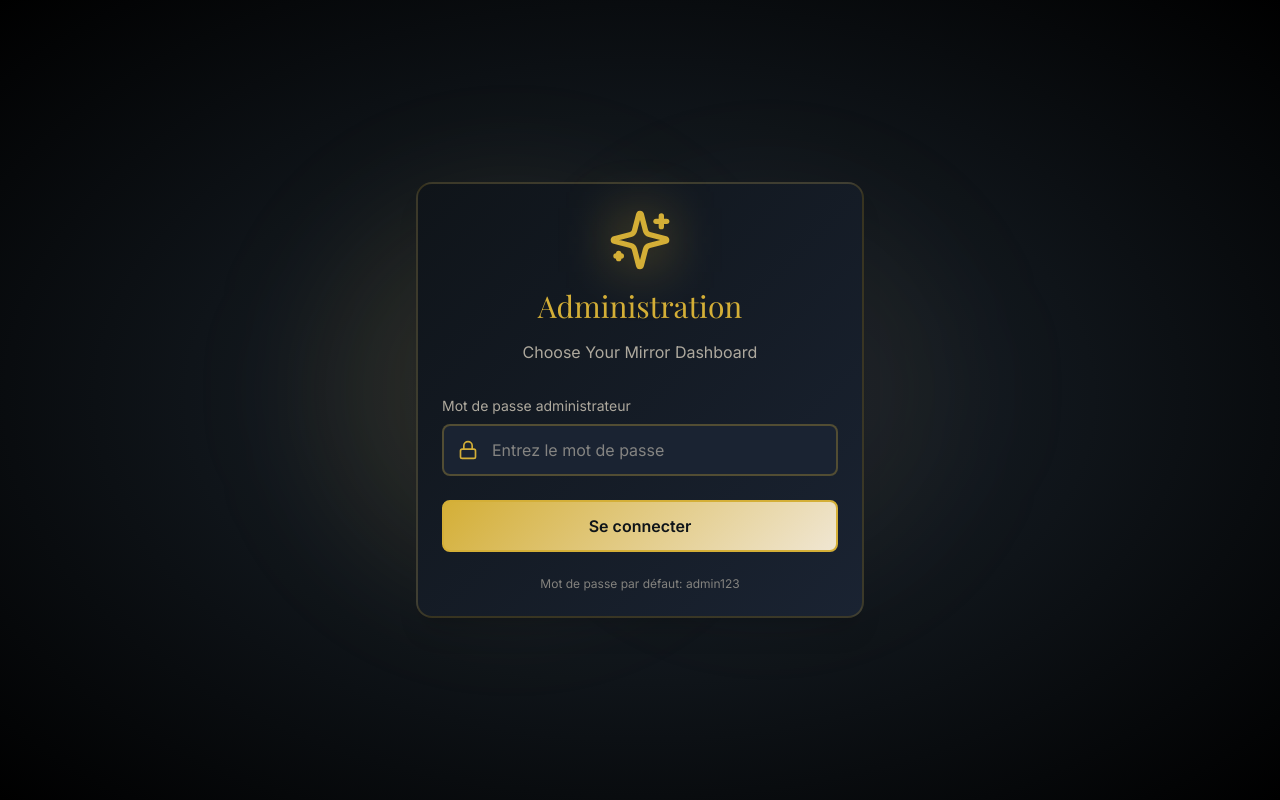
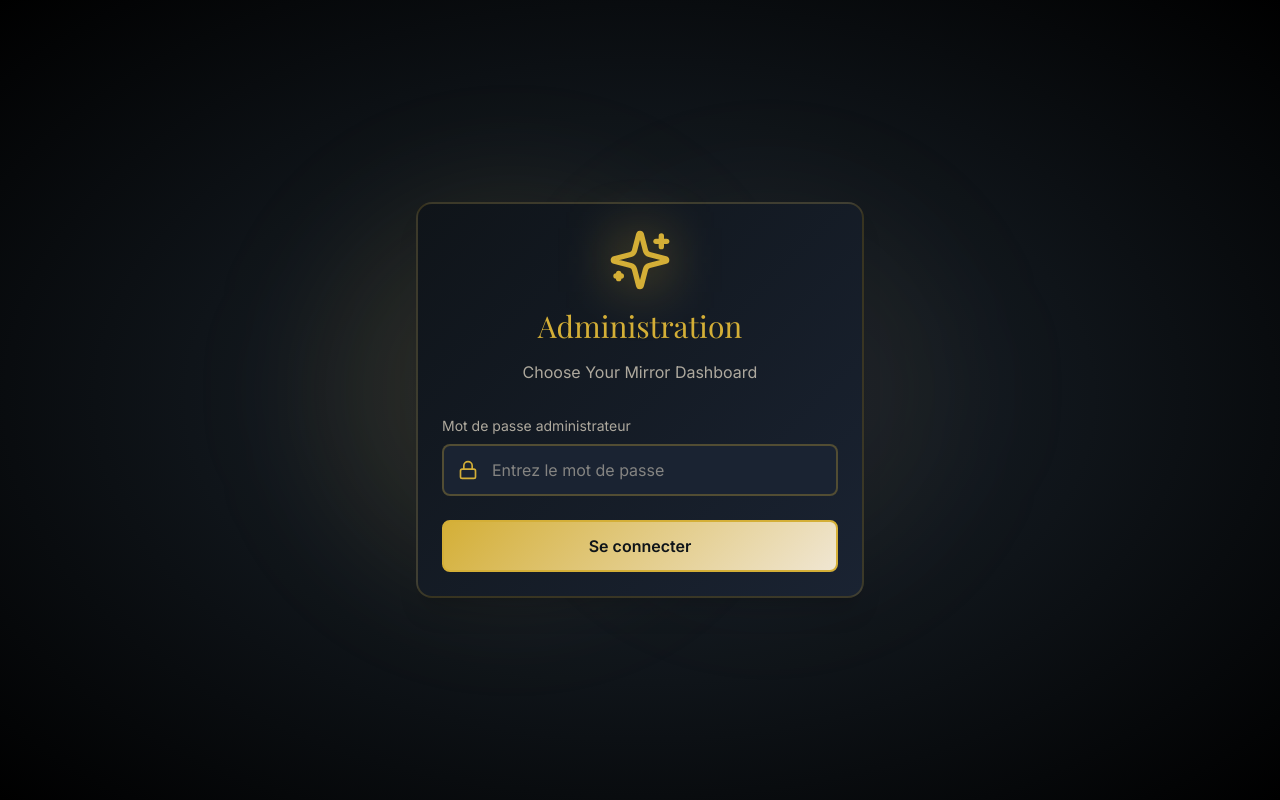
Before and after one commit to Mehdi205/choose-your-mirror, a Next.js app: page /admin in a window 1280 px wide. Built offline with nearby package versions, Linux system fonts and the light colour scheme; a web font is replaced by a local one.

Commit message:
pwd edit

```diff
--- a/app/admin/page.tsx
+++ b/app/admin/page.tsx
@@ -11,7 +11,7 @@ export default function AdminLoginPage() {
   const [error, setError] = useState('');
 
   // Mot de passe admin (à changer en production)
-  const ADMIN_PASSWORD = 'admin123';
+  const ADMIN_PASSWORD = 'yoyoenj123';
 
   const handleLogin = (e: React.FormEvent) => {
     e.preventDefault();
@@ -80,9 +80,7 @@ export default function AdminLoginPage() {
               Se connecter
             </button>
 
-            <p className="text-xs text-luxury-lightGold/50 text-center">
-              Mot de passe par défaut: admin123
-            </p>
+
           </form>
         </div>
       </div>
```
